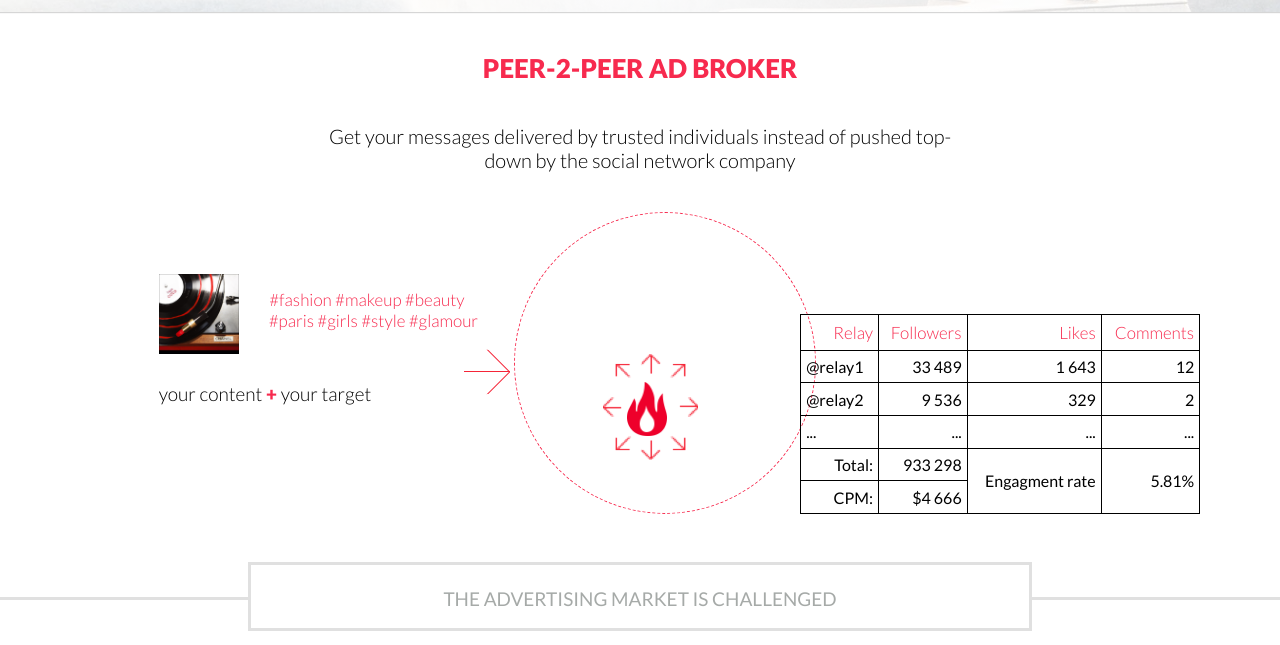
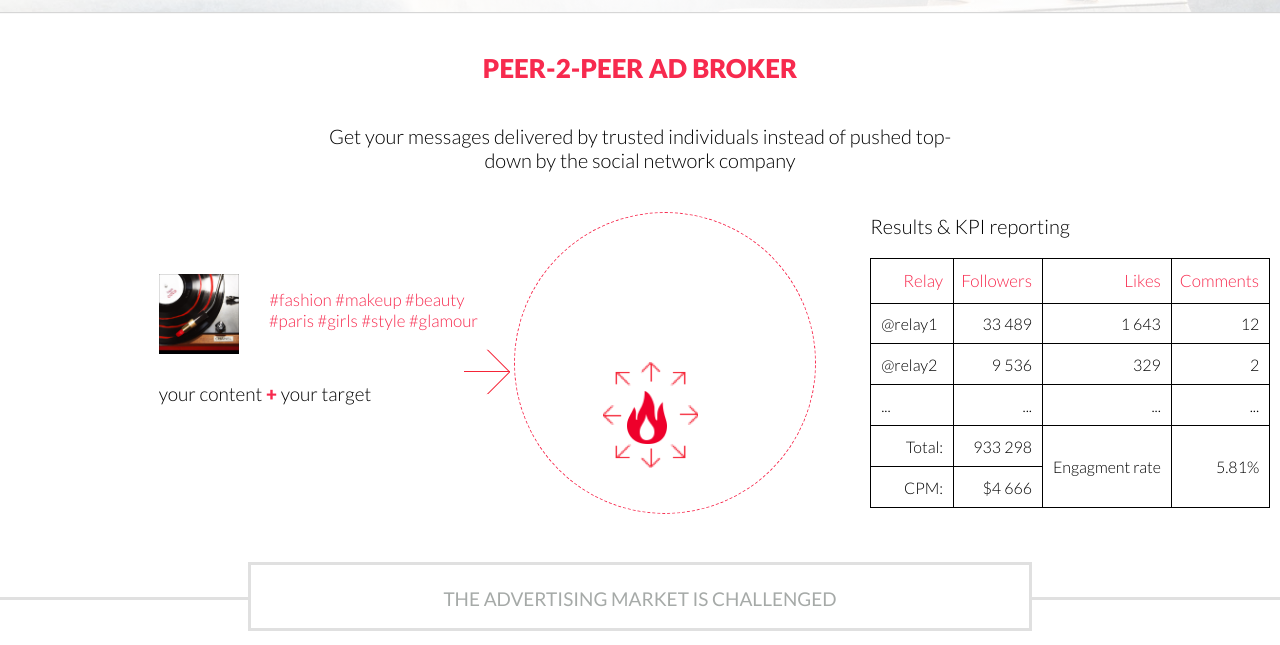
Before and after one commit to siz-io/wildflame-site, a plain HTML site: page index.html in a window 1280 px wide. Shown: the part 118-763 px from the top of the page. Drawn offline with Linux system fonts and the light colour scheme.

Commit message:
table done

```diff
--- a/assets/css/style.css
+++ b/assets/css/style.css
@@ -67,10 +67,16 @@ strong {
   color: #000;
 }
 
+.table-content {
+  position: absolute;
+  margin-top: -300px;
+}
+
 table {
   border-collapse: collapse;
   width: 400px;
-  height: 200px;
+  height: 250px;
+  margin-left: 70px;
 }
 
 th {
@@ -82,12 +88,22 @@ th {
 td, th {
   border: 1px solid black;
   text-align: right;
-  padding-right: 5px;
+  font-weight: 300;
+  padding-right: 10px;
+}
+
+.table-title {
+  color: #000;
+  font-weight: 300;
+  text-align: left;
+  margin-bottom: 20px;
+  margin-top: 0;
+  margin-left: 70px;
 }
 
 .col-left {
   text-align: left;
-  padding-left: 5px;
+  padding-left: 10px;
 }
 
 #baseline {
@@ -395,14 +411,14 @@ p {
 .wf-big {
   position: absolute;
   width: 40px;
-  top: 62.5%;
+  top: 63.6%;
   left: 49%;
 }
 
 .arrow-circle {
   position: absolute;
   width: 95px;
-  top: 59%;
+  top: 60%;
   left: 47.1%;
 }
 
--- a/index.html
+++ b/index.html
@@ -45,6 +45,8 @@
 			</div>
 
 			<div class="mid-r">
+				<div class="table-content">
+					<p class="table-title">Results & KPI reporting</p>
 					<table>
 						<tr>
 							<th>Relay</th>
@@ -81,6 +83,7 @@
 							<td>$4 666</td>
 						</tr>
 					</table>
+				</div>
 			</div>
 		</div>
 	</section>
```
Lines whose indentation alone changed are shown as unchanged.
